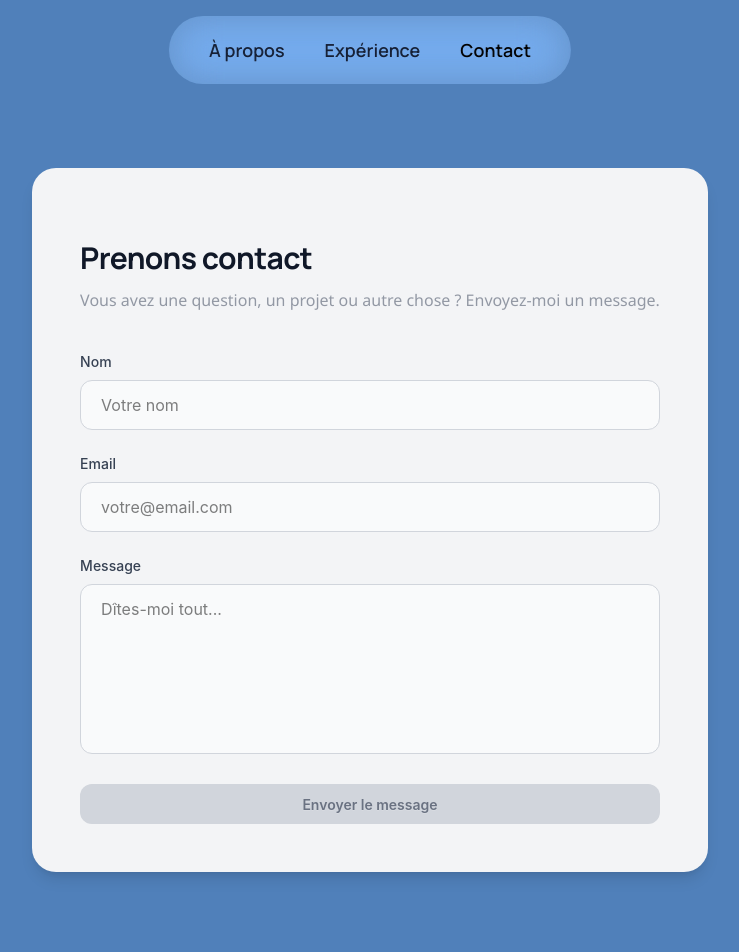
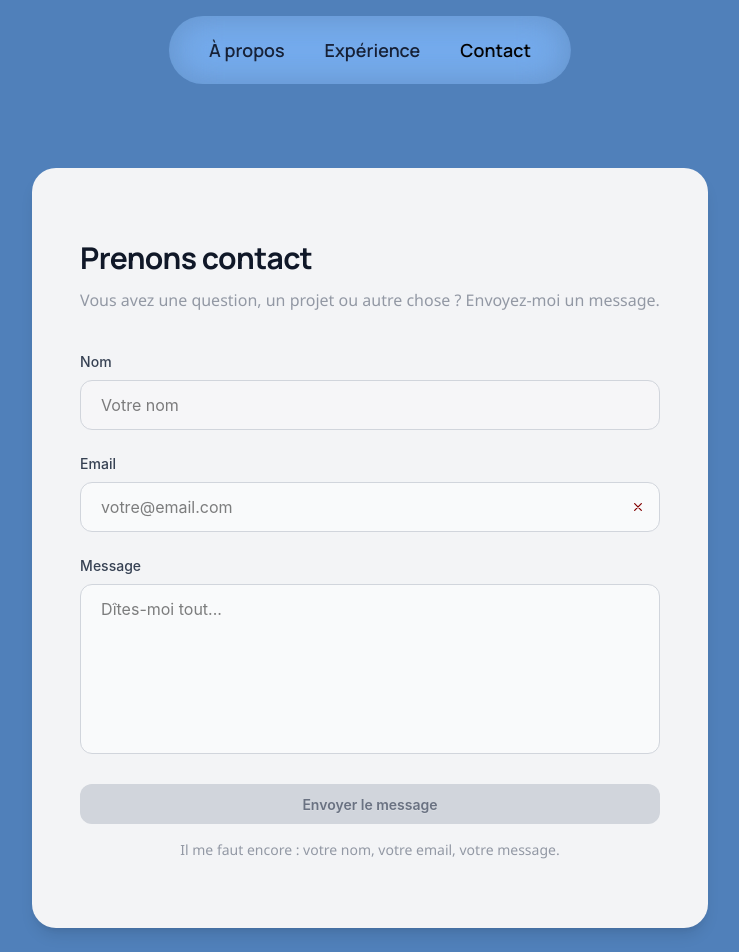
Before and after one commit to r1ha/portfolio, an Angular app: page /contact in a window 1280 px wide. Shown: the top 952 px of the page, without its empty margins (270-1009 px from the left). Built offline with nearby package versions, Linux system fonts and the light colour scheme.

Commit message:
feat: ui/ux for contact form

```diff
--- a/src/app/components/contact-form/contact-form.html
+++ b/src/app/components/contact-form/contact-form.html
@@ -9,18 +9,23 @@
     <div>
       <label class="mb-2 block text-sm font-medium text-gray-700"> Nom </label>
 
+      <div class="relative">
         <input
           type="text"
           name="name"
+          [value]="name()"
+          (input)="nameChanged($event)"
           placeholder="Votre nom"
           required
-        class="w-full caret-black text-black rounded-xl border border-gray-300 bg-gray-50 px-5 py-3 transition focus:border-black focus:ring-4 focus:ring-black/10 focus:outline-none"
+          class="w-full caret-black text-black rounded-xl border border-gray-300 bg-gray-50/50 px-5 py-3 transition focus:border-black focus:ring-4 focus:ring-black/10 focus:outline-none"
         />
+      </div>
     </div>
 
     <div>
       <label class="mb-2 block text-sm font-medium text-gray-700"> Email </label>
 
+      <div class="relative">
         <input
           type="email"
           [value]="email()"
@@ -28,29 +33,49 @@
           name="email"
           placeholder="votre@email.com"
           required
-        class="w-full caret-black text-black rounded-xl border border-gray-300 bg-gray-50 px-5 py-3 transition focus:border-black focus:ring-4 focus:ring-black/10 focus:outline-none"
+          class="w-full caret-black text-black rounded-xl border border-gray-300 bg-gray-50 px-5 py-3 pr-10 transition focus:border-black focus:ring-4 focus:ring-black/10 focus:outline-none"
         />
+        <span
+          class="absolute right-3 top-1/2 -translate-y-1/2 pointer-events-none transition-opacity duration-150"
+          [class.opacity-0]="!email()"
+        >
+          <img
+            [src]="'assets/validation_icons/' + (emailIsValid(email()) ? 'checkmark' : 'cross') + '.svg'"
+            alt=""
+            class="w-5 h-5"
+          />
+        </span>
+      </div>
     </div>
 
     <div>
       <label class="mb-2 block text-sm font-medium text-gray-700"> Message </label>
 
+      <div class="relative">
         <textarea
           name="message"
+          [value]="message()"
+          (input)="messageChanged($event)"
           rows="6"
           placeholder="Dîtes-moi tout..."
           required
           class="w-full caret-black text-black resize-none rounded-xl border border-gray-300 bg-gray-50 px-5 py-3 transition focus:border-black focus:ring-4 focus:ring-black/10 focus:outline-none"
         ></textarea>
       </div>
+    </div>
 
     <button
-    [disabled]="!emailIsValid(email())"
+      [disabled]="!formValid()"
       type="submit"
-      class="btn btn-neutral w-full rounded-xl bg-gray-800 py-3 font-semibold text-white transition hover:bg-black active:scale-[0.99] cursor-pointer
-      disabled:cursor-not-allowed disabled:bg-gray-300 disabled:text-gray-500 disabled:hover:bg-gray-300"
+      class="btn btn-neutral w-full rounded-xl bg-gray-800 py-3 font-semibold text-white transition hover:bg-black active:scale-[0.99] cursor-pointer disabled:cursor-not-allowed disabled:bg-gray-300 disabled:text-gray-500 disabled:hover:bg-gray-300"
     >
       Envoyer le message
     </button>
   </form>
+
+  @if (!formValid()) {
+    <p class="mt-4 text-sm text-center text-gray-500">
+      {{ formMessage() }}
+    </p>
+  }
 </div>
--- a/src/app/components/contact-form/contact-form.ts
+++ b/src/app/components/contact-form/contact-form.ts
@@ -1,4 +1,6 @@
-import { Component, signal } from '@angular/core';
+import { Component, computed, signal } from '@angular/core';
+
+const LS_PREFIX = 'contact-form-';
 
 @Component({
   selector: 'app-contact-form',
@@ -7,17 +9,57 @@ import { Component, signal } from '@angular/core';
   styleUrl: './contact-form.css',
 })
 export class ContactForm {
+  name = signal(localStorage.getItem(LS_PREFIX + 'name') ?? '');
+  email = signal(localStorage.getItem(LS_PREFIX + 'email') ?? '');
+  message = signal(localStorage.getItem(LS_PREFIX + 'message') ?? '');
 
-  email = signal('');
+  nameChanged(event: Event): void {
+    const input = event.target as HTMLInputElement;
+    this.name.set(input.value);
+    localStorage.setItem(LS_PREFIX + 'name', input.value);
+  }
 
   emailChanged(event: Event): void {
-  const input = event.target as HTMLInputElement;
-  this.email.set(input.value);
-}
+    const input = event.target as HTMLInputElement;
+    this.email.set(input.value);
+    localStorage.setItem(LS_PREFIX + 'email', input.value);
+  }
 
+  messageChanged(event: Event): void {
+    const textarea = event.target as HTMLTextAreaElement;
+    this.message.set(textarea.value);
+    localStorage.setItem(LS_PREFIX + 'message', textarea.value);
+  }
+
+  nameIsValid = (name: string): boolean => name.trim().length > 0;
 
   emailIsValid = (email: string): boolean => {
     const emailRegex = /^[^\s@]+@[^\s@]+\.[^\s@]+$/;
     return emailRegex.test(email);
   };
+
+  messageIsValid = (message: string): boolean => message.trim().length > 0;
+
+  formValid = computed(
+    () =>
+      this.nameIsValid(this.name()) &&
+      this.emailIsValid(this.email()) &&
+      this.messageIsValid(this.message()),
+  );
+
+  formMessage = computed(() => {
+    const issues: string[] = [];
+
+    if (!this.nameIsValid(this.name())) {
+      issues.push('votre nom');
+    }
+    if (!this.emailIsValid(this.email())) {
+      issues.push('votre email');
+    }
+    if (!this.messageIsValid(this.message())) {
+      issues.push('votre message');
+    }
+
+    return `Il me faut encore : ${issues.join(', ')}.`;
+  });
 }
```
Also changed, not shown: public/assets/validation_icons/checkmark.svg (added), public/assets/validation_icons/cross.svg (added). Lines whose indentation alone changed are shown as unchanged.
